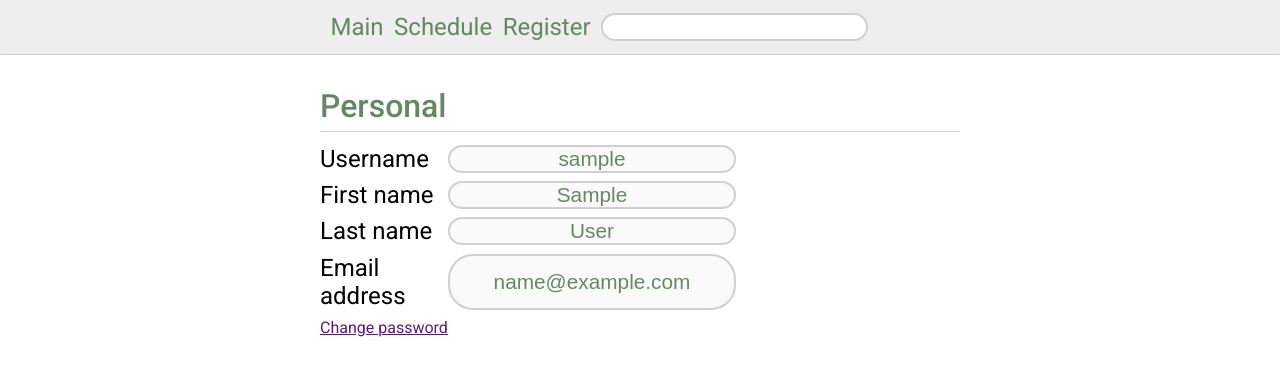
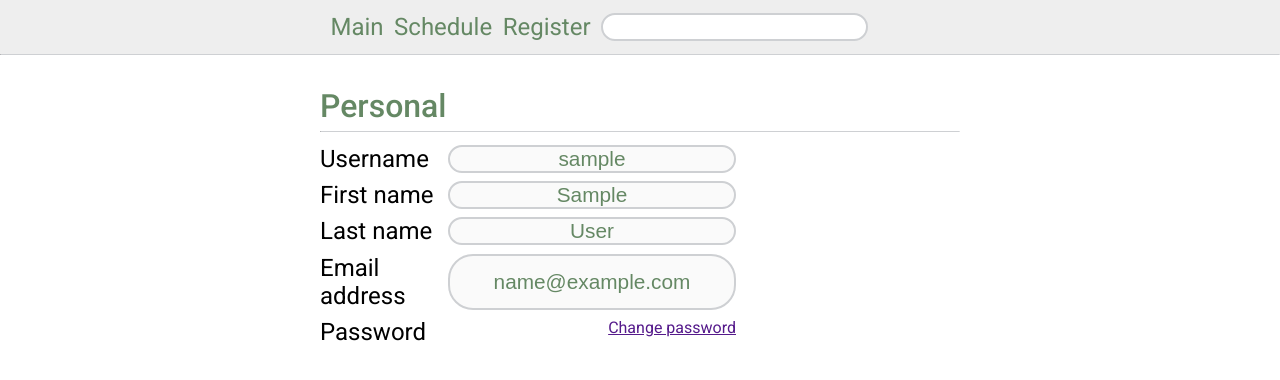
Before and after one commit to adam-lepkowski/clinic-management-system, a Django app: page /account/ in a window 1280 px wide. Shown: the top 380 px of the page. Run offline with Django 4.2, Linux system fonts and the light colour scheme; the visitor is signed in with stand-in values (Sample User, id 1); some libraries are stand-ins or nearby versions.

Commit message:
Add password change row

```diff
--- a/accounts/templates/accounts/profile.html
+++ b/accounts/templates/accounts/profile.html
@@ -3,6 +3,7 @@
 
 {% block style %}
 <link rel="stylesheet" href="{% static 'forms.css' %}">
+<link rel="stylesheet" href="{% static 'accounts/profile.css' %}">
 {% endblock %}
 
 {% block content %}
@@ -18,8 +19,11 @@
             {{ field }}
         </div>
         {% endfor %}
+        <div class="readonly-row">
+            <label>Password</label>
+            <a href="" class="btn-green">Change password</a>
+        </div>
     </form>
-    <a href="" class="btn">Change password</a>
 </section>
 
 {% endblock %}
```
